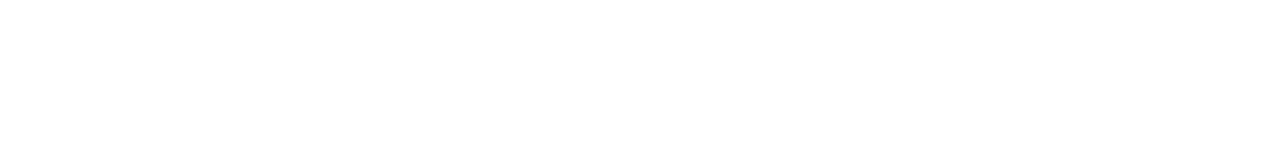
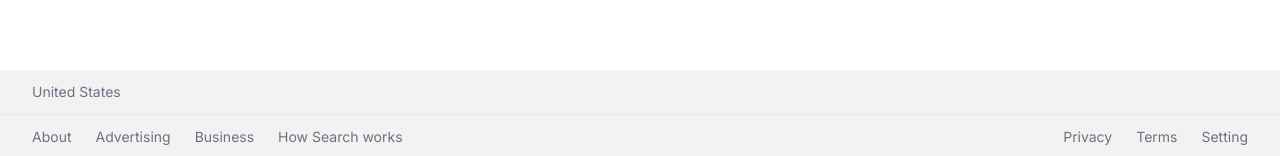
Before and after one commit to eliasdewa/Google-clone-Next.js, a Next.js app: page / in a window 1280 px wide. Shown: the part 641-797 px from the top of the page. Built offline with nearby package versions, Linux system fonts and the light colour scheme; no server answers.

Commit message:
add footer component

```diff
--- /dev/null
+++ b/src/app/components/CountryLookup.jsx
@@ -0,0 +1,23 @@
+"use client"
+import { useEffect, useState } from "react"
+
+ // we need to use some peace of state or hooks
+
+export default function CountryLookup() {
+  const [country, setCountry] = useState('United States');
+
+  // to fetch data from api, use useEffect
+  useEffect(() => {
+    const getCountry = async () => {
+      const res = await fetch(`https://extreme-ip-lookup.com/json/?key=${process.env.NEXT_PUBLIC_IP_API_KEY}`)
+      .then(res => res.json())
+      .then(data => data.country);
+      if (!res) return;
+      setCountry(res);
+    };
+    getCountry();
+  }, []) // to run one time, we just let [] empty
+  return (
+    <div>{country}</div>
+  )
+}
--- /dev/null
+++ b/src/app/components/Footer.jsx
@@ -0,0 +1,25 @@
+import React from 'react'
+import CountryLookup from './CountryLookup'
+
+export default function Footer() {
+  return (
+    <footer className='absolute bottom-0 text-sm text-gray-500 bg-[#f2f2f2f2] w-full'>
+      <div className='border-b px-8 py-3'>
+        <CountryLookup />
+      </div>
+      <div className='flex flex-col items-center sm:flex-row justify-between px-8 py-3 space-y-7 sm:space-y-0'>
+        <ul className='flex items-center space-x-6'>
+          <li className='hover:underline cursor-pointer'>About</li>
+          <li className='hover:underline cursor-pointer'>Advertising</li>
+          <li className='hover:underline cursor-pointer'>Business</li>
+          <li className='hover:underline cursor-pointer'>How Search works</li>
+        </ul>
+        <ul className='flex items-center space-x-6'>
+          <li className='hover:underline cursor-pointer'>Privacy</li>
+          <li className='hover:underline cursor-pointer'>Terms</li>
+          <li className='hover:underline cursor-pointer'>Setting</li>
+        </ul>
+      </div>
+    </footer>
+  )
+}
--- a/src/app/components/HomeSearch.jsx
+++ b/src/app/components/HomeSearch.jsx
@@ -36,9 +36,9 @@
   return (
     <>
       <form onSubmit={handleSubmit} className='flex w-full mt-5 mx-auto max-w-[90%] border border-gray-300 px-5 py-3 rounded-full hover:shadow-md focus-within:shadow-md transition-shadow sm:max-w-xl lg:max-w-2xl'>
-        <AiOutlineSearch className='text-xl text-gray-500 mr-3' />
+        <AiOutlineSearch className='text-xl text-gray-500 mr-3 cursor-pointer' onClick={handleSubmit} />
         <input type="text" className='flex-grow focus:outline-none' onChange={e => setInput(e.target.value)}/>
-        <BsFillMicFill className='text-lg'/>
+        <BsFillMicFill className='text-lg cursor-pointer'/>
       </form>
       <div className='flex flex-col space-y-2 sm:space-y-0 justify-center sm:flex-row mt-8 sm:space-x-4'>
         <button onClick={handleSubmit} className='bg-[#f8f9fa] rounded-md text-sm text-gray-800 hover:ring-gray-200 focus:outline-none active:ring-gray-300 hover:shadow-md w-36 h-10 transition-shadow'>Google Search</button>
--- a/src/app/layout.js
+++ b/src/app/layout.js
@@ -1,5 +1,6 @@
 import { Inter } from "next/font/google";
 import "./globals.css";
+import Footer from "./components/Footer";
 
 const inter = Inter({ subsets: ["latin"] });
 
@@ -11,7 +12,10 @@
 export default function RootLayout({ children }) {
   return (
     <html lang="en">
-      <body className={inter.className}>{children}</body>
+      <body className={inter.className}>
+        {children}
+        <Footer />
+      </body>
     </html>
   );
 }
```
